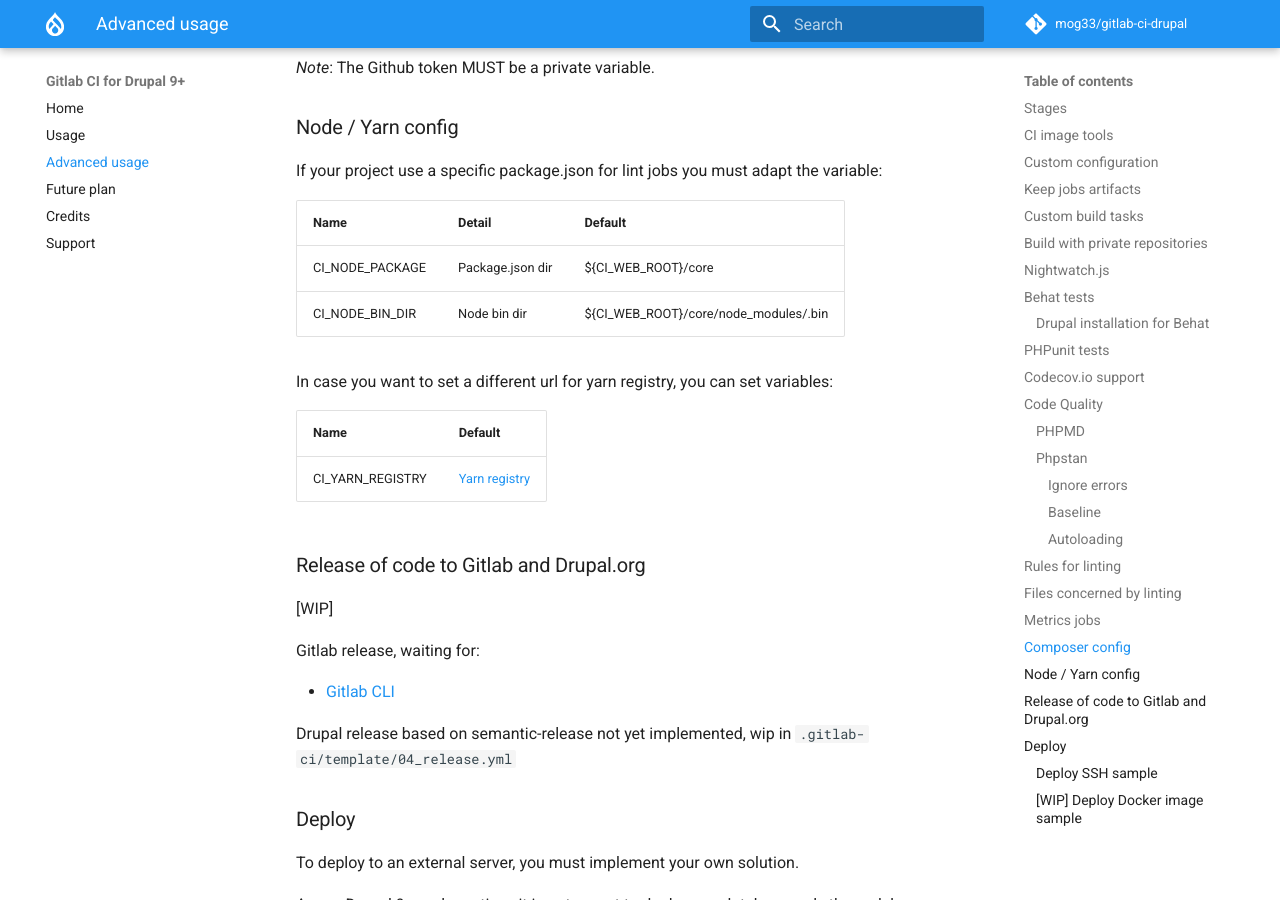
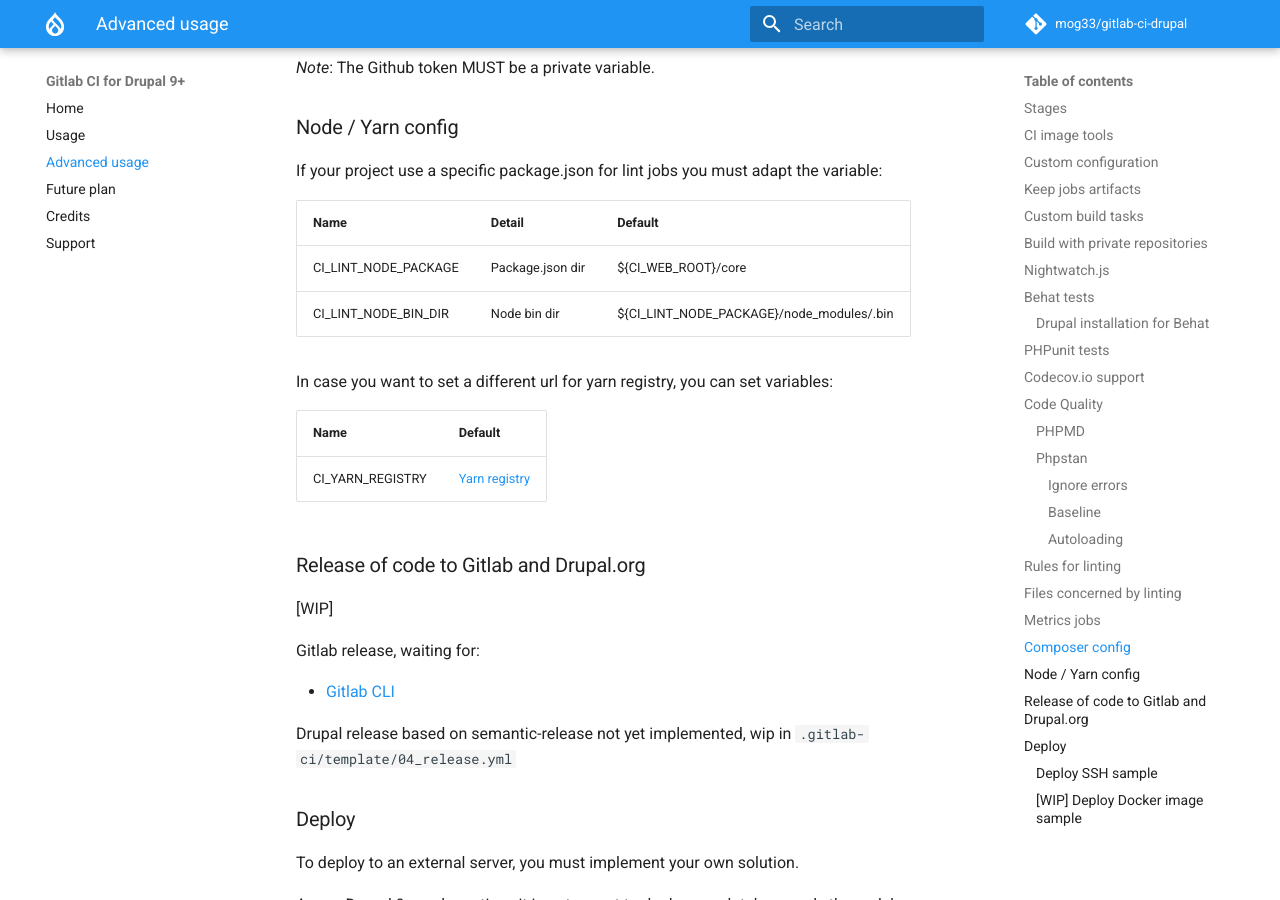
Before and after one commit to mogtofu33/gitlab-ci-drupal, an MkDocs documentation site: the page built from docs/advanced-usage.md, in a window 1280 px wide and 900 px high, scrolled down 8422 px. Built offline with MkDocs 1.6.1 and Material for MkDocs 9.7.7, drawn with Linux system fonts in a browser that asks for light colours; comment, search, counter and statistics services are not loaded.

Commit message:
fix: lint node variables

```diff
--- a/docs/advanced-usage.md
+++ b/docs/advanced-usage.md
@@ -336,8 +336,8 @@ If your project use a specific package.json for lint jobs you must adapt the var
 
 Name | Detail | Default
 -|-|-
-CI_NODE_PACKAGE | Package.json dir | ${CI_WEB_ROOT}/core
-CI_NODE_BIN_DIR | Node bin dir | ${CI_WEB_ROOT}/core/node_modules/.bin
+CI_LINT_NODE_PACKAGE | Package.json dir | ${CI_WEB_ROOT}/core
+CI_LINT_NODE_BIN_DIR | Node bin dir | ${CI_LINT_NODE_PACKAGE}/node_modules/.bin
 
 In case you want to set a different url for yarn registry, you can set variables:
 
```
Also changed, not shown: 3 other files.
